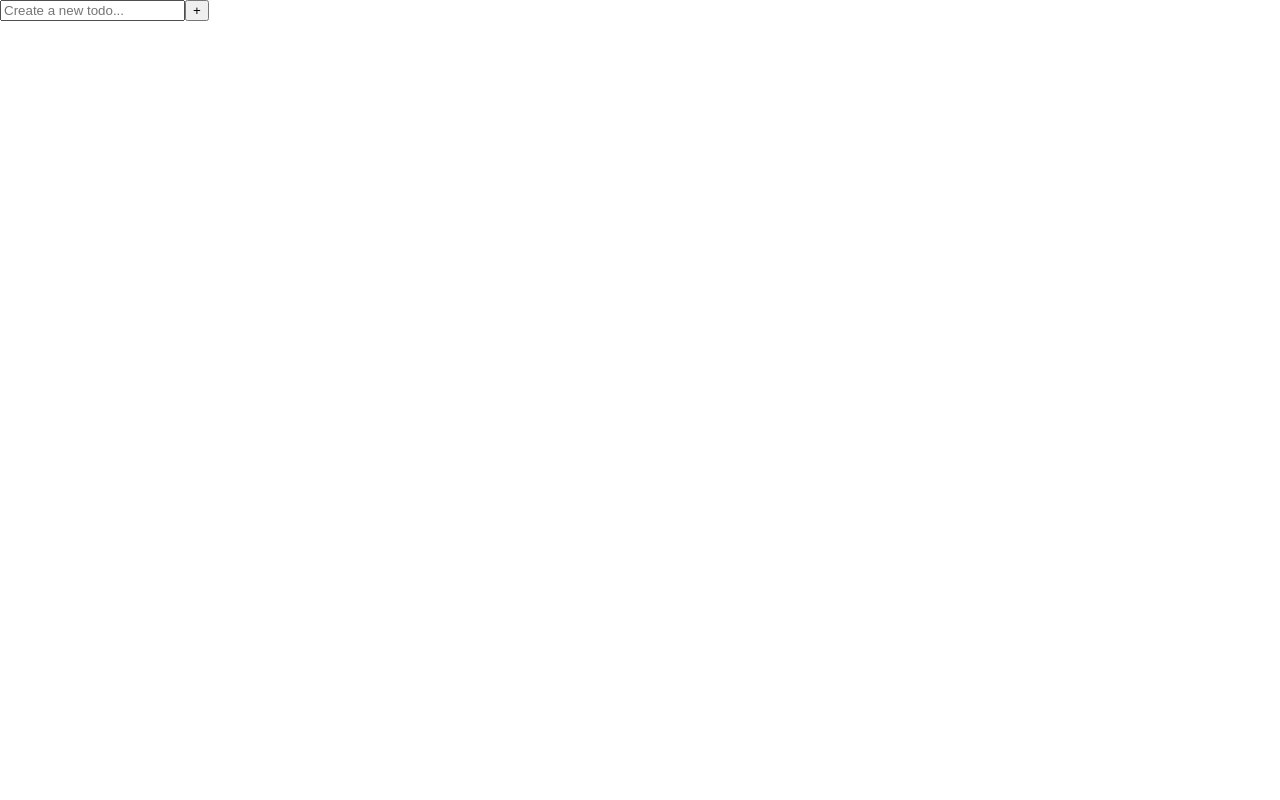
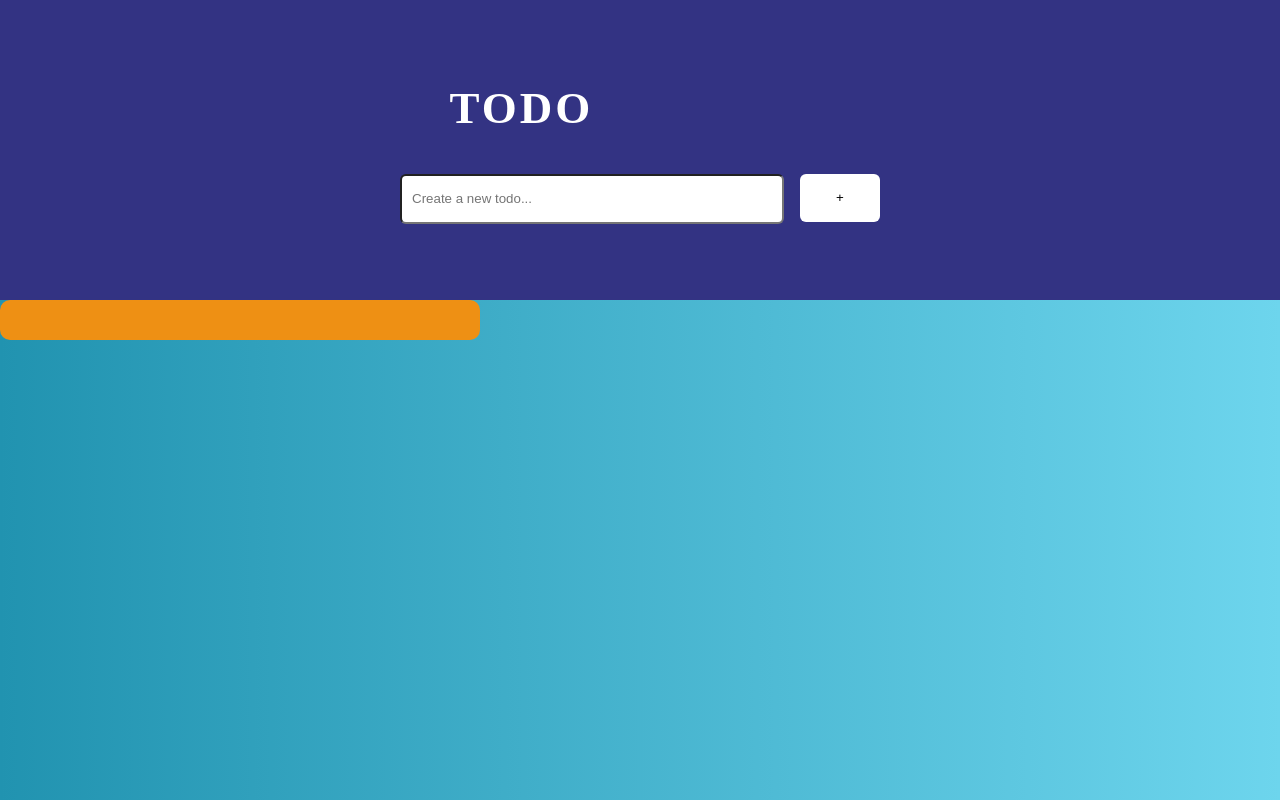
Before and after one commit to ainobs/todoList-app, a React (Create React App) app: page / in a window 1280 px wide. Built offline with nearby package versions, Linux system fonts and the light colour scheme.

Commit message:
app components

```diff
--- a/public/index.html
+++ b/public/index.html
@@ -10,34 +10,12 @@
       content="Web site created using create-react-app"
     />
     <link rel="apple-touch-icon" href="%PUBLIC_URL%/logo192.png" />
-    <!--
-      manifest.json provides metadata used when your web app is installed on a
-      user's mobile device or desktop. See https://developers.google.com/web/fundamentals/web-app-manifest/
-    -->
     <link rel="manifest" href="%PUBLIC_URL%/manifest.json" />
-    <!--
-      Notice the use of %PUBLIC_URL% in the tags above.
-      It will be replaced with the URL of the `public` folder during the build.
-      Only files inside the `public` folder can be referenced from the HTML.
 
-      Unlike "/favicon.ico" or "favicon.ico", "%PUBLIC_URL%/favicon.ico" will
-      work correctly both with client-side routing and a non-root public URL.
-      Learn how to configure a non-root public URL by running `npm run build`.
-    -->
-    <title>React App</title>
+    <title>Todo-List App</title>
   </head>
   <body>
     <noscript>You need to enable JavaScript to run this app.</noscript>
     <div id="root"></div>
-    <!--
-      This HTML file is a template.
-      If you open it directly in the browser, you will see an empty page.
-
-      You can add webfonts, meta tags, or analytics to this file.
-      The build step will place the bundled scripts into the <body> tag.
-
-      To begin the development, run `npm start` or `yarn start`.
-      To create a production bundle, use `npm run build` or `yarn build`.
-    -->
   </body>
 </html>
--- a/src/App.js
+++ b/src/App.js
@@ -1,5 +1,7 @@
 import { useState } from 'react';
 import './App.css';
+import Header from './component/header';
+import List from './component/List';
 
 let App = ()=> {
   const [todo, setTodo] = useState('');
@@ -10,23 +12,46 @@ let App = ()=> {
 
     const newItem = {
       id: Date.now(),
-      text: setTodo
+      text: todo,
+      completed: false
     }
-    setTodoList([...todoList, newItem]);
-    setTodo('');
+
+    // TO ALLOW ONLY TEXTS TO BE INSERTED INTO THE TODO LIST
+    if(todo !== '') {
+      setTodoList([...todoList, newItem]);
+      setTodo('');
+    }
   }
+
+  //DELETE ITEM FUNCTION
+  let handleDelete = (id) => {
+    let deleteItem = todoList.filter((e)=> e.id !== id);
+    setTodoList(deleteItem);
+  }
+
+  //HANDLE EDIT FUNCTION
+  let handleEdit = (id) => {
+    let deleteItem = todoList.filter((e)=> e.id !== id);
+    let edit = todoList.find((e) => e.id === id)
+    setTodo(edit.text);
+    setTodoList(deleteItem);
+  }
+
+  //HANDLE CHECKBOX FUNCTION
+  let handleCheckBox = (id) => {
+      let checkList = todoList.map((item) => {
+        if(item.id === id) {
+          item.completed = !item.completed;
+        }
+        return item;
+      })
+      setTodoList(checkList);
+  }
+
   return (
     <div className="App">
-      <form onSubmit={handleSubmit}>
-        <input
-          type="text"
-          placeholder="Create a new todo..."
-          value= {todo}
-          onChange= {(e)=> {setTodo(e.target.value)}}
-        />
-        <button>+</button>
-      </form>
-
+      <Header todo={todo} setTodo={setTodo} submit={handleSubmit} />
+      <List items={todoList} deleteItem={handleDelete} editTodo={handleEdit} handleCheck={handleCheckBox}/>
     </div>
   );
 }
--- /dev/null
+++ b/src/component/Header.css
@@ -0,0 +1,35 @@
+.header {
+    background-color: rgb(51, 51, 131);
+    height: 300px;
+    color: #fff;
+}
+.header-text {
+    font-size: 45px;
+    font-weight: bolder;
+    letter-spacing: 3px;
+    padding: 5.1rem 0 0 28.1rem;
+}
+.form {
+    width: 30rem;
+    display: flex;
+    justify-content: space-between;
+    margin: 40px auto;
+}
+
+.todo-form {
+    width: 80%;
+    height: 50px;
+    padding: 10px;
+    border-radius: 6px;
+}
+.todo-form:focus {
+    outline: none;
+}
+
+.todo-btn {
+    width: 5rem;
+    border-radius: 6px;
+    border: 0;
+    background-color:#fff;
+    height: 48px;
+}
--- /dev/null
+++ b/src/component/List.css
@@ -0,0 +1,23 @@
+.todo-list {
+    width: 90%;
+    background-color: #fff;
+    margin: 0 auto;
+    padding: 15px;
+    margin-bottom: 20px;
+    border-radius: 10px;
+}
+.input-text {
+    background-color: white;
+}
+.delete-btn {
+    float: right;
+}
+
+.container {
+    background-color: rgb(238, 144, 20);
+    width: 30rem;
+
+    border-radius: 10px;
+    padding: 20px;
+
+}
--- /dev/null
+++ b/src/component/List.js
@@ -0,0 +1,23 @@
+import './List.css';
+
+const List = ({items, deleteItem, editTodo, handleCheck}) => {
+
+
+
+    return (
+        <div className="container">
+             {items.map((item) => {
+            return <div key={item.id} className="todo-list">
+                    <input className="input-checkbox" type="checkbox" onChange={() => {handleCheck(item.id)} }/>
+                    <span className="input-text">{item.text}</span>
+                    <button className="edit-btn" onClick={() => editTodo(item.id)}>gg</button>
+                    <button className="delete-btn" onClick={() => deleteItem(item.id)}>x</button>
+                </div>
+
+            })}
+        </div>
+
+    )
+}
+
+export default List;
--- /dev/null
+++ b/src/component/header.js
@@ -0,0 +1,20 @@
+import './Header.css'
+const Header = ({ submit, todo, setTodo }) => {
+    return (
+        <div className="header">
+            <p className="header-text">TODO</p>
+            <form onSubmit={submit} className="form">
+                <input
+                    type="text"
+                    className="todo-form"
+                    placeholder="Create a new todo..."
+                    value= {todo}
+                    onChange= {(e)=> {setTodo(e.target.value)}}
+                />
+                <button type="submit" className="todo-btn">+</button>
+            </form>
+        </div>
+     );
+}
+
+export default Header;
--- a/src/index.css
+++ b/src/index.css
@@ -1,4 +1,8 @@
-body {
+* {
   margin: 0;
   padding: 0;
+  box-sizing: border-box;
 }
+body {
+  background: linear-gradient(to right, #2193b0 0%,#6dd5ed 100%);
+}
--- a/src/index.js
+++ b/src/index.js
@@ -1,17 +1,11 @@
 import React from 'react';
 import ReactDOM from 'react-dom';
+import App from './App';
 import './index.css';
-import App from './App';
-import reportWebVitals from './reportWebVitals';
 
 ReactDOM.render(
   <React.StrictMode>
     <App />
   </React.StrictMode>,
   document.getElementById('root')
-);
-
-// If you want to start measuring performance in your app, pass a function
-// to log results (for example: reportWebVitals(console.log))
-// or send to an analytics endpoint. Learn more: https://bit.ly/CRA-vitals
-reportWebVitals();
+);;
--- a/src/reportWebVitals.js
+++ /dev/null
@@ -1,13 +0,0 @@
-const reportWebVitals = onPerfEntry => {
-  if (onPerfEntry && onPerfEntry instanceof Function) {
-    import('web-vitals').then(({ getCLS, getFID, getFCP, getLCP, getTTFB }) => {
-      getCLS(onPerfEntry);
-      getFID(onPerfEntry);
-      getFCP(onPerfEntry);
-      getLCP(onPerfEntry);
-      getTTFB(onPerfEntry);
-    });
-  }
-};
-
-export default reportWebVitals;
```
Also changed, not shown: src/setupTests.js (deleted, +0 -5 lines), 1 other file (tests, documents, lock files or other folders).
